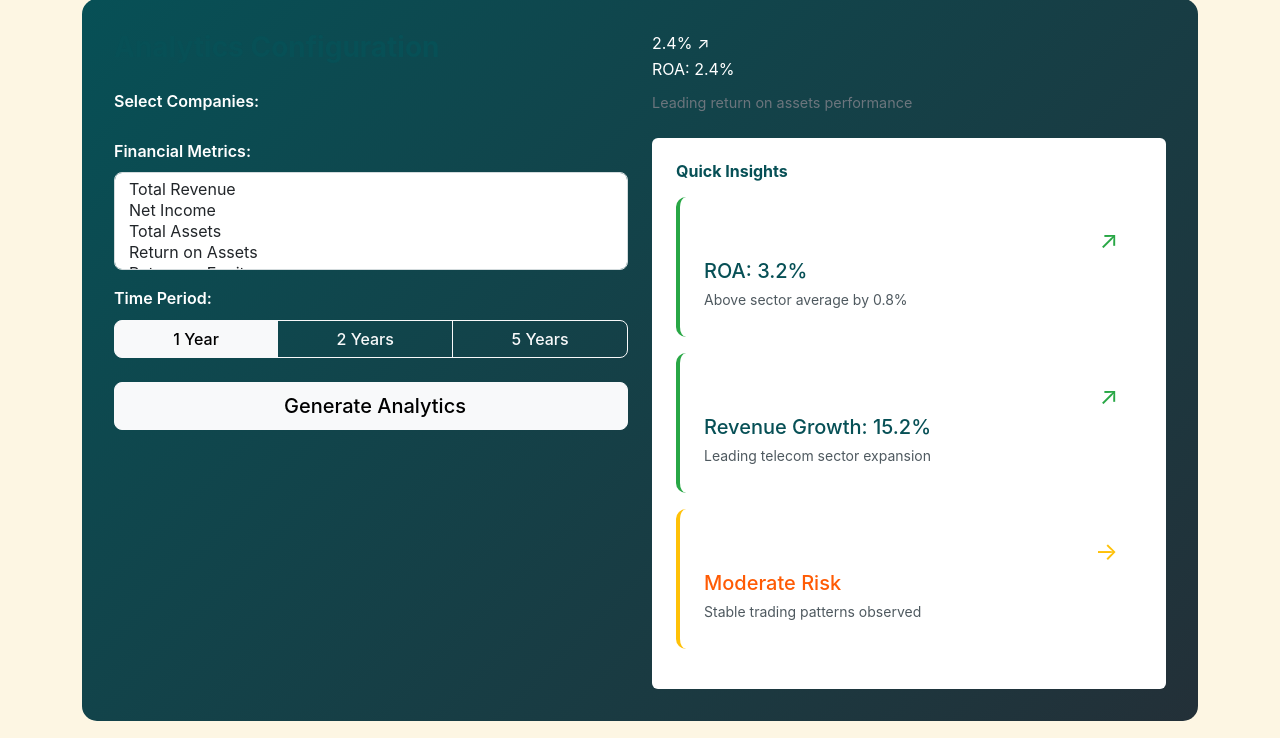
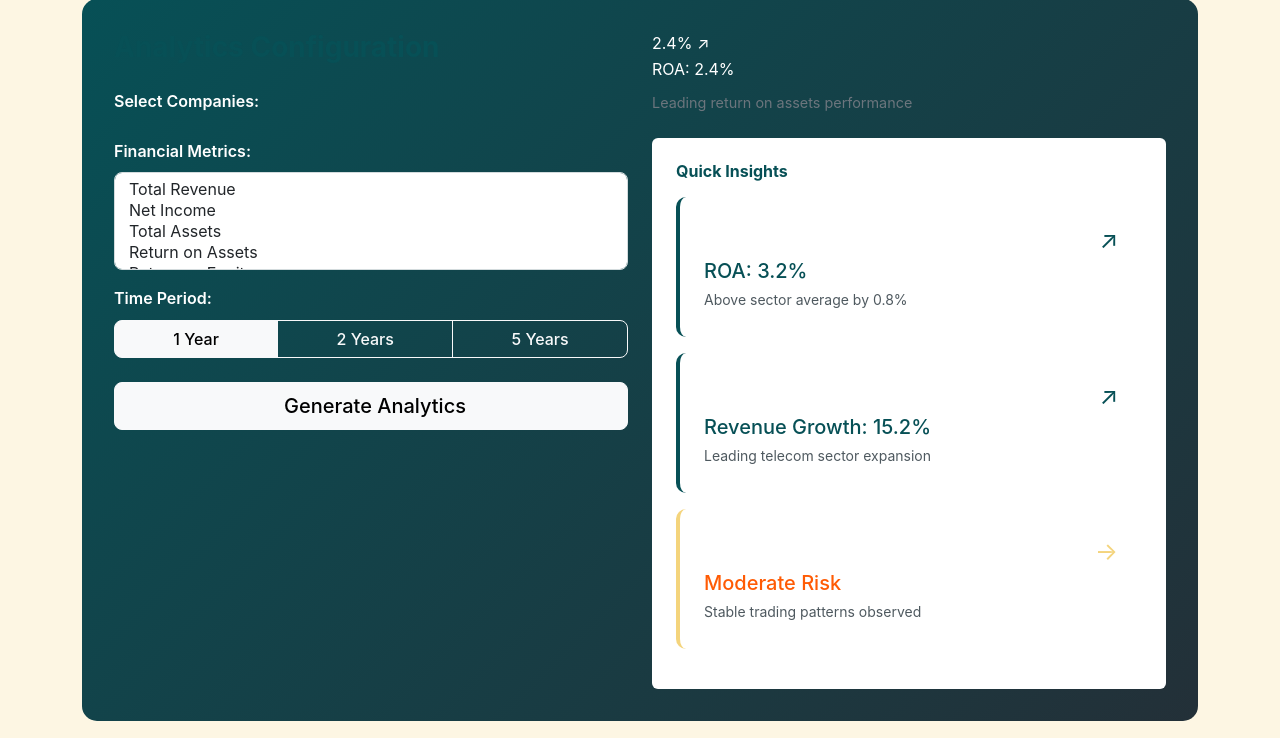
Before and after one commit to abela-21/ethiopia-financial-data, a Flask app: page /analytics in a window 1280 px wide. Shown: the part 759-1497 px from the top of the page. Run offline with Flask 3, Linux system fonts and the light colour scheme; data that the repository does not hold is empty; parts of the project's set-up code (start-up, migrations or seed data) failed here and were passed over; some libraries are stand-ins or nearby versions.

Commit message:
Implement consistent color scheme and add scrolling feature to platform
Apply new color palette and adds scroll-to-section function in main.js and analytics.html, financial_data.html.

Replit-Commit-Author: Agent
Replit-Commit-Session-Id: d90c0c0e-a632-408f-8798-0d23c952e810
Replit-Commit-Screenshot-Url: https://storage.googleapis.com/screenshot-production-us-central1/2f368adc-7e52-4124-b315-06ff67783e08/49b3d130-814c-4892-8844-6205fdd2c588.jpg

```diff
--- a/static/js/main.js
+++ b/static/js/main.js
@@ -44,6 +44,21 @@ class SimpleCache {
 
 // Global cache instance
 const cache = new SimpleCache();
+
+// Scroll Functions for Analytics and Research pages
+function scrollToSection(sectionId) {
+    const element = document.getElementById(sectionId);
+    if (element) {
+        element.scrollIntoView({
+            behavior: 'smooth',
+            block: 'start'
+        });
+    }
+}
+
+function scrollToDocuments() {
+    scrollToSection('documents');
+}
 
 // Utility Functions
 const Utils = {
--- a/templates/analytics.html
+++ b/templates/analytics.html
@@ -37,21 +37,21 @@
             border-radius: 10px;
             padding: 1.5rem;
             margin-bottom: 1rem;
-            border-left: 4px solid #28a745;
+            border-left: 4px solid #075056;
         }
         .performance-indicator.negative {
-            border-left-color: #dc3545;
+            border-left-color: #FF5B04;
         }
         .performance-indicator.neutral {
-            border-left-color: #ffc107;
+            border-left-color: #F4D47C;
         }
         .trend-arrow {
             font-size: 1.5rem;
             margin-left: 10px;
         }
-        .trend-up { color: #28a745; }
-        .trend-down { color: #dc3545; }
-        .trend-flat { color: #ffc107; }
+        .trend-up { color: #075056; }
+        .trend-down { color: #FF5B04; }
+        .trend-flat { color: #F4D47C; }
         .sector-performance {
             display: grid;
             grid-template-columns: repeat(auto-fit, minmax(280px, 1fr));
@@ -69,6 +69,7 @@
             font-size: 2rem;
             font-weight: 700;
             margin-bottom: 0.5rem;
+            color: #075056;
         }
     </style>
 {% endblock %}
```
Also changed, not shown: templates/financial_data.html (+5 -5 lines), attached_assets/Screenshot 2025-06-11 at 11.41.44_1749634928772.png (added).
